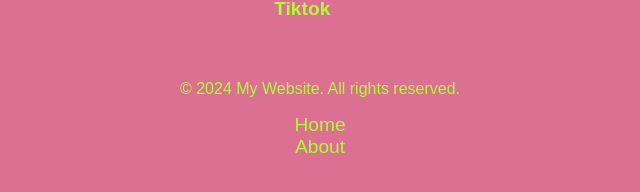
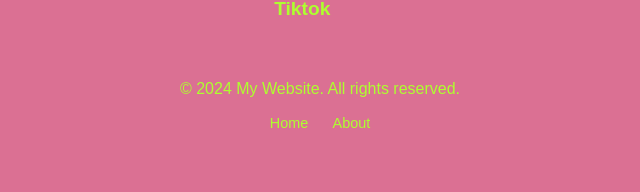
Before and after one commit to narrowtamps/narrowtamps.github.io, a Jekyll site: the page pages/socials.html, which Jekyll copies as it is, in a window 1280 px wide. Shown: the part 305-497 px from the top of the page, without its empty margins (320-960 px from the left). Built offline with Jekyll 4.4.1, drawn with Linux system fonts in a browser that asks for light colours.

Commit message:
Update socials.html

```diff
--- a/pages/socials.html
+++ b/pages/socials.html
@@ -17,6 +17,12 @@
             padding-top: 50px;
             color: GreenYellow;
         }
+/* Fix the footer links specifically */
+.footer-links a {
+    display: inline-block !important;
+    margin: 0 10px;
+    font-size: 0.9rem; /* Smaller footer text */
+}
 
         /* The Shimmering Title */
         .shimmer-title {
```
